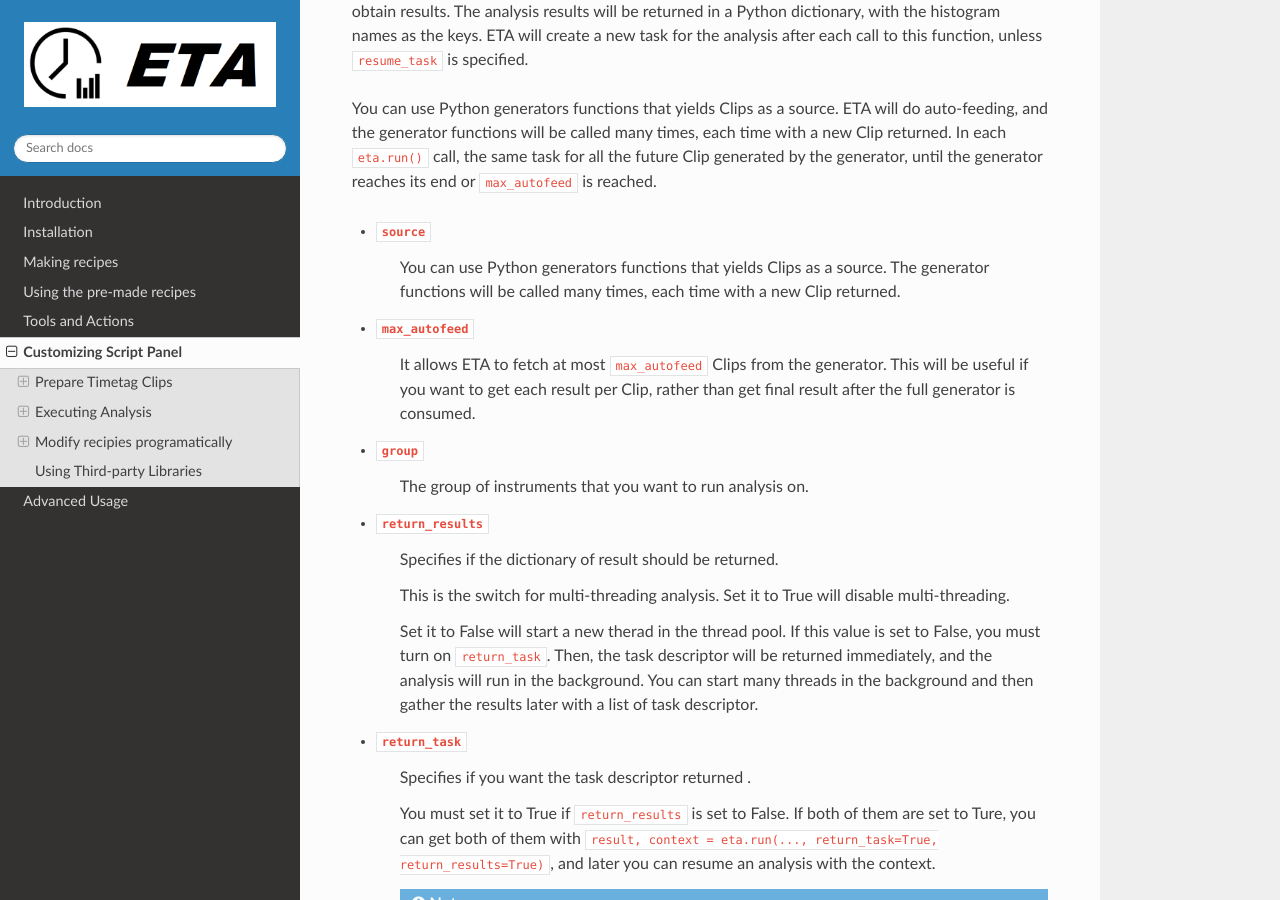
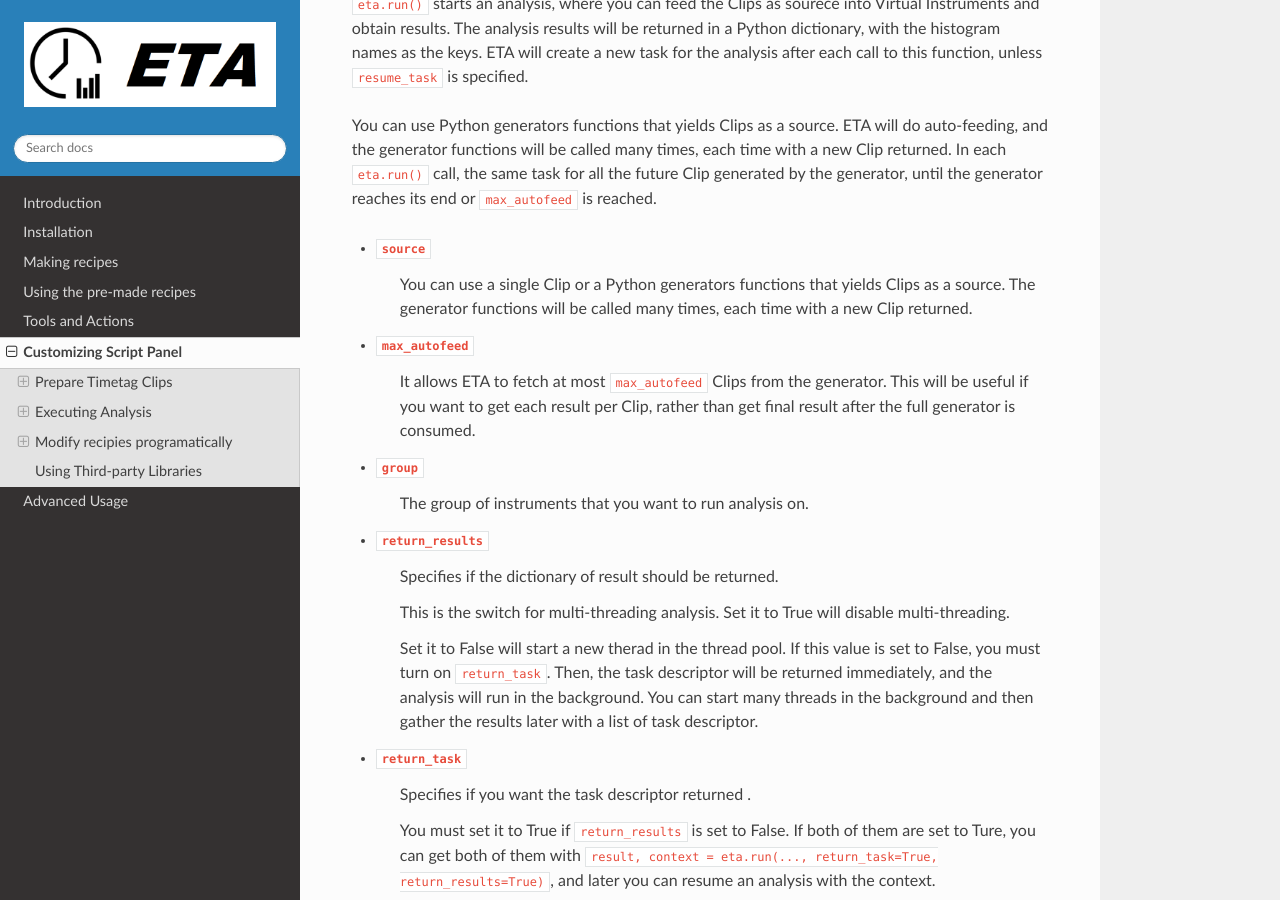
Before and after one commit to timetag/timetag.github.io, a Sphinx documentation site: the page built from docs/python.rst, in a window 1280 px wide and 900 px high, scrolled down 4387 px. Built offline with Sphinx 7.4.7 and the Read the Docs theme 2.0.0, drawn with Linux system fonts in a browser that asks for light colours.

Commit message:
Update python.rst

```diff
--- a/docs/python.rst
+++ b/docs/python.rst
@@ -123,7 +123,7 @@
 
 
 - ``source``
-    You can use Python generators functions that yields Clips as a source. The generator functions will be called many times, each time with a new Clip returned.
+    You can use a single Clip or a Python generators functions that yields Clips as a source. The generator functions will be called many times, each time with a new Clip returned.
 
 - ``max_autofeed``
     It allows ETA to fetch at most ``max_autofeed`` Clips from the generator.
```
Also changed, not shown: other parts of docs/python.rst (+1 -1 lines).
